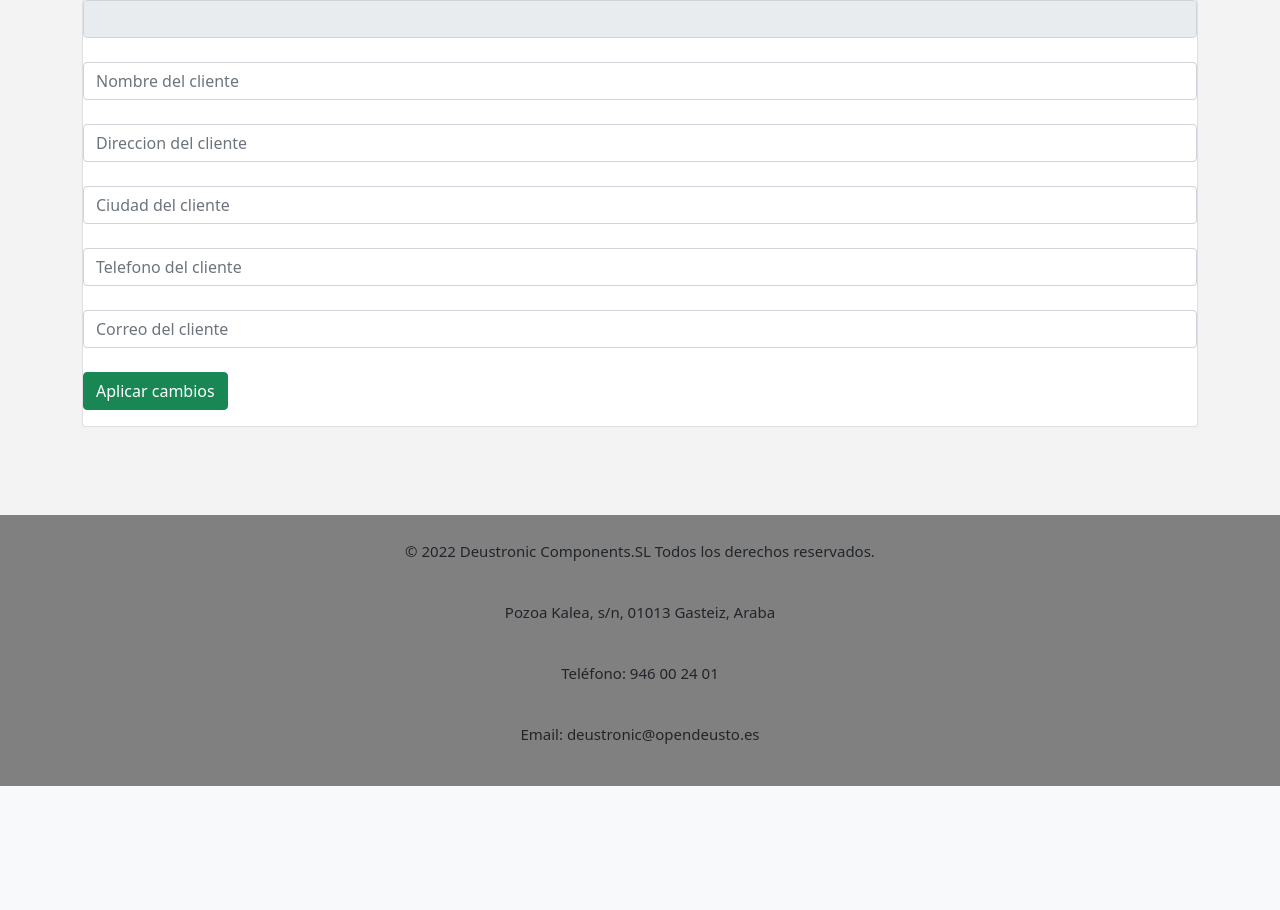
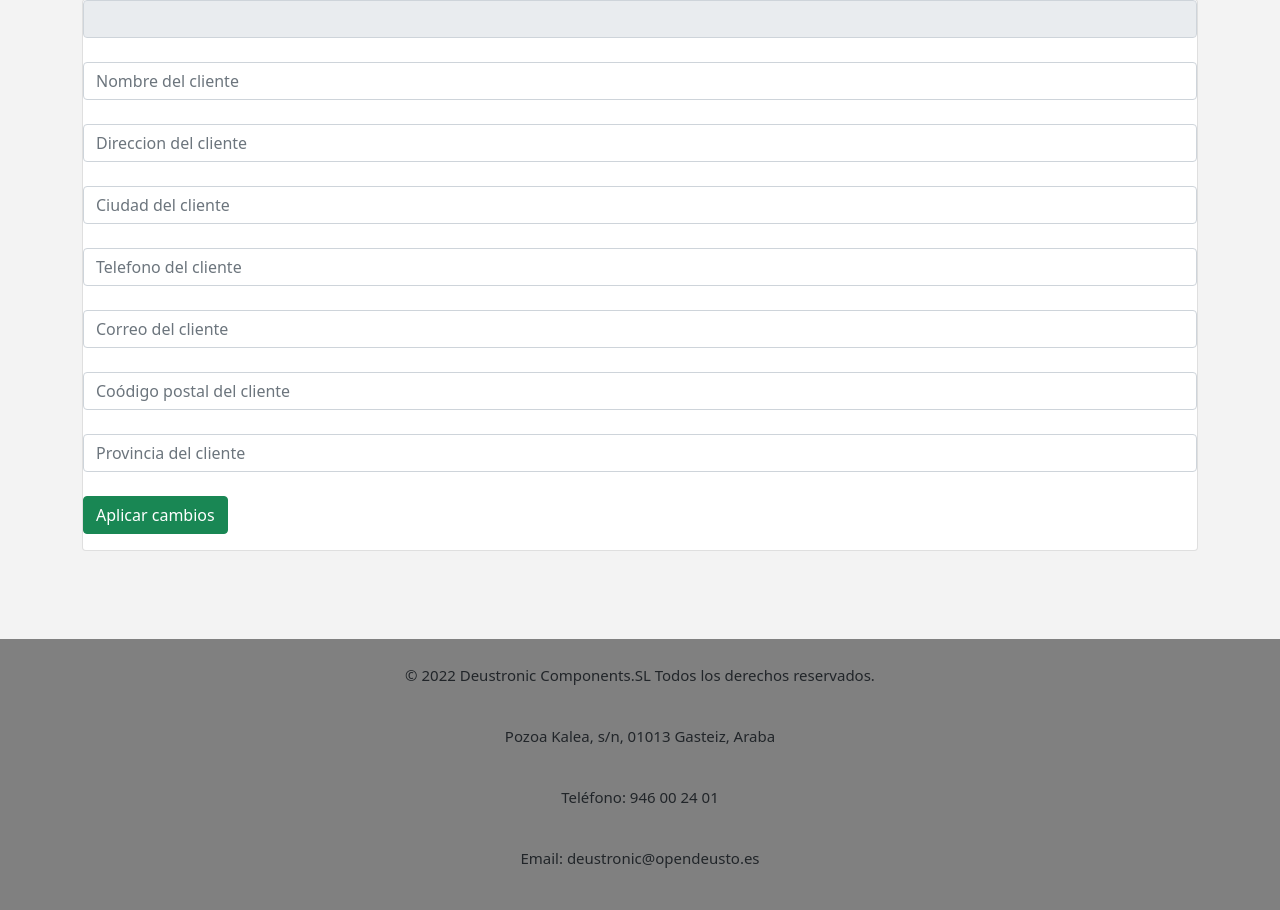
Before and after one commit to PabloFuente14/Reto2, a Django app: template Aplicaciones/Gestion/templates/clientes/ediccion_clientes.html in a window 1280 px wide. Shown: the part 256-1166 px from the top of the page. Before the commit the page ends 1042 px from the top, so only its background shows below. Run offline with Django 4.2, Linux system fonts and the light colour scheme; the template is opened without the code that fills it, so the values that code supplies are empty; parts of the project's set-up code (start-up, migrations or seed data) failed here and were passed over; some libraries are stand-ins or nearby versions.

Commit message:
editar clientes corregido, creo

```diff
--- a/Aplicaciones/Gestion/templates/clientes/ediccion_clientes.html
+++ b/Aplicaciones/Gestion/templates/clientes/ediccion_clientes.html
@@ -25,6 +25,12 @@
                 <div class="input-group">
                     <input type="email" id="Correo" name="correo" class="form-control" value="{{cliente.correo}}"  placeholder="Correo del cliente" required>
                 </div> <br>
+                <div class="input-group">
+                    <input type="number" id="cp" name="cp" class="form-control" value="{{cliente.cp}}"  placeholder="Coódigo postal del cliente" required>
+                </div> <br>
+                <div class="input-group">
+                    <input type="text" id="provincia" name="provincia" class="form-control" value="{{cliente.provincia}}"  placeholder="Provincia del cliente" required>
+                </div> <br>
 
                 <div class="input-group" >
                     <button id="btnAplicarCambios" type="submit" class="btn btn-success btn-block text-white">
--- a/Aplicaciones/Gestion/views.py
+++ b/Aplicaciones/Gestion/views.py
@@ -250,6 +250,8 @@ def editarCliente(request):
     cliente.ciudad = ciudad
     cliente.telefono = telefono
     cliente.correo = correo
+    cliente.cp = cp
+    cliente.provincia = provincia
     cliente.save()
     return redirect("/clientes")
 
```
